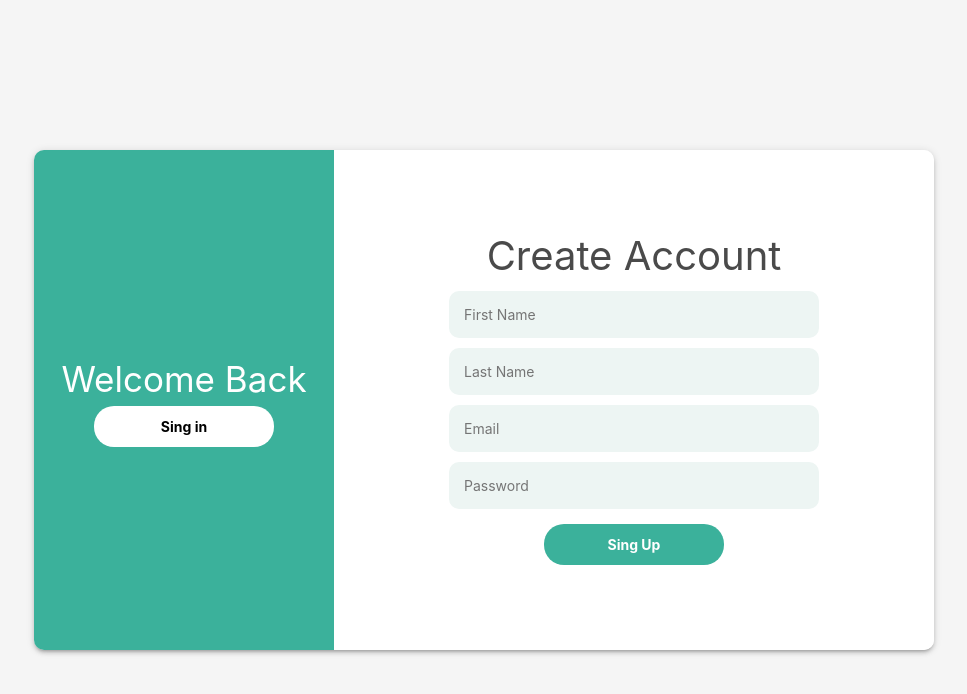
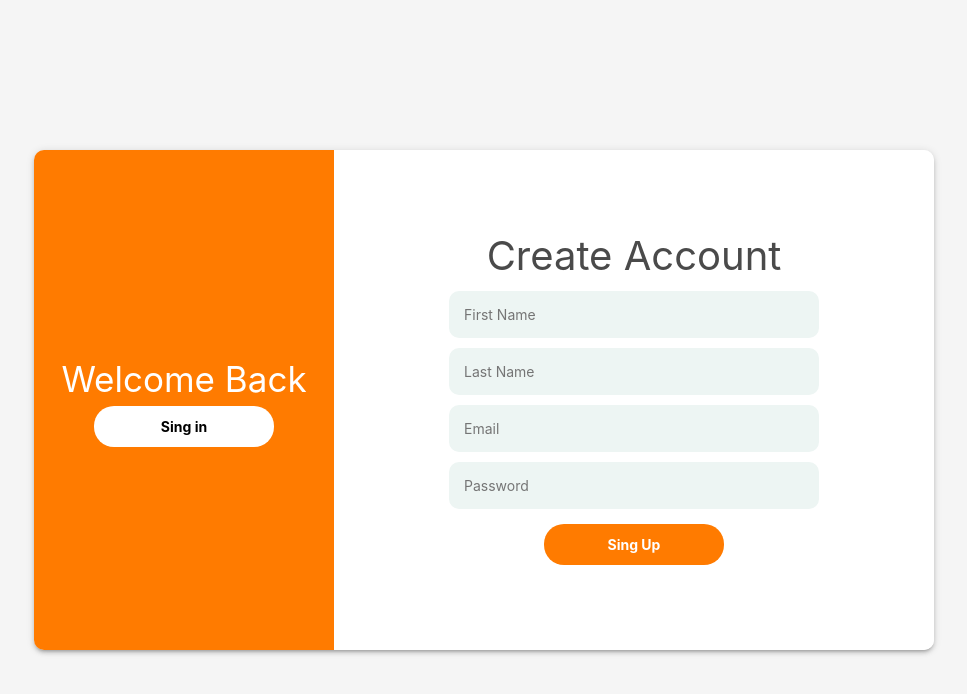
Before and after one commit to LaluFirrizqi/projecttwl_2100016079, a React (Create React App) app in the folder Frontend/: page /signup in a window 1280 px wide. Shown: the top 694 px of the page, without its empty margins (156-1123 px from the left). Built offline with nearby package versions, Linux system fonts and the light colour scheme.

Commit message:
first commit

```diff
--- a/Frontend/src/components/Login/styles.module.css
+++ b/Frontend/src/components/Login/styles.module.css
@@ -66,7 +66,7 @@
 	flex-direction: column;
 	align-items: center;
 	justify-content: center;
-	background-color: #3bb19b;
+	background-color: #ff7b00;
 	border-top-right-radius: 10px;
 	border-bottom-right-radius: 10px;
 }
@@ -92,7 +92,7 @@
 }
 
 .green_btn {
-	background-color: #3bb19b;
+	background-color: #ff7b00;
 	color: white;
 	margin: 10px;
 }
--- a/Frontend/src/components/Main/styles.module.css
+++ b/Frontend/src/components/Main/styles.module.css
@@ -1,7 +1,7 @@
 .navbar {
 	width: 100%;
 	height: 70px;
-	background-color: #3bb19b;
+	background-color: #ff7b00;
 	display: flex;
 	align-items: center;
 	justify-content: space-between;
--- a/Frontend/src/components/Singup/styles.module.css
+++ b/Frontend/src/components/Singup/styles.module.css
@@ -22,7 +22,7 @@
 	flex-direction: column;
 	align-items: center;
 	justify-content: center;
-	background-color: #3bb19b;
+	background-color: #ff7b00;
 	border-top-left-radius: 10px;
 	border-bottom-left-radius: 10px;
 }
@@ -92,7 +92,7 @@
 }
 
 .green_btn {
-	background-color: #3bb19b;
+	background-color: #ff7b00;
 	color: white;
 	margin: 10px;
 }
```
